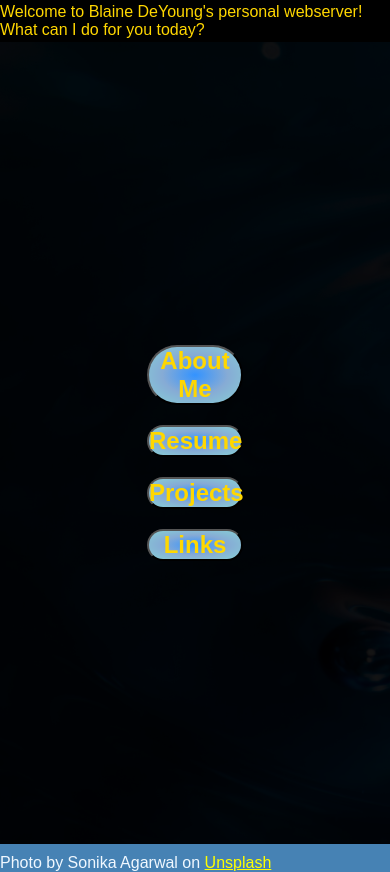
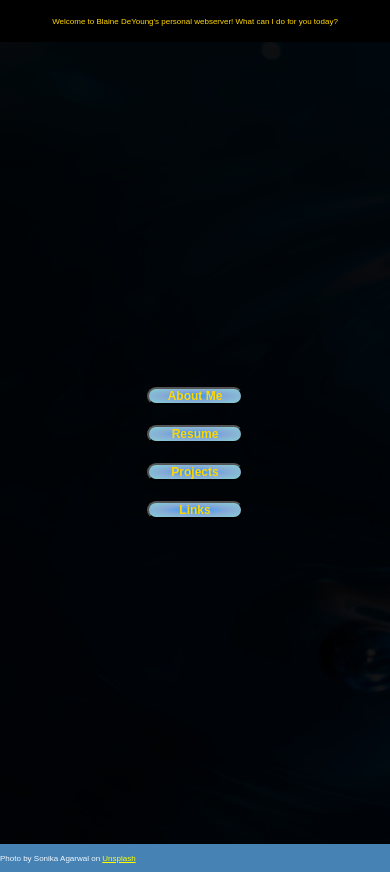
Before and after one commit to blainedeyoung/gallery, a plain HTML site: page index.html in a window 390 px wide. Drawn offline with Linux system fonts and the light colour scheme.

Commit message:
minor tweeks to improve the look on mobile devices

```diff
--- a/scss/_breakpoints.scss
+++ b/scss/_breakpoints.scss
@@ -1,4 +1,4 @@
-@media screen and (max-width: 80em) and (min-width: 70.01em) {
+@media screen and (max-width: 80em) {
 html {
     font-size: 14px;
   }
@@ -7,7 +7,7 @@ html {
   }
 }
 
-@media screen and (max-width: 70em) and (min-width: 60.01em) {
+@media screen and (max-width: 70em) {
   html {
     font-size: 12px;
   }
@@ -17,7 +17,7 @@ html {
 }
 
 
-@media screen and (max-width: 60em) and (min-width: 50.01em) {
+@media screen and (max-width: 60em) {
   html {
     font-size: 10px;
   }
--- a/scss/styles.scss
+++ b/scss/styles.scss
@@ -4,7 +4,9 @@
 * {
   margin: 0;
   padding: 0;
-  box-sizing: border-box;
+}
+
+html {
   font-family: sans-serif;
   font-size: 16px;
 }
@@ -39,7 +41,7 @@ button {
   color: gold;
   display: block;
   margin: 20px 20px 0;
-  width: 12rem;
+  min-width: 12rem;
   &:hover {
     box-shadow: 2px 2px 5px grey;
   }
```
Also changed, not shown: css/styles.css.
